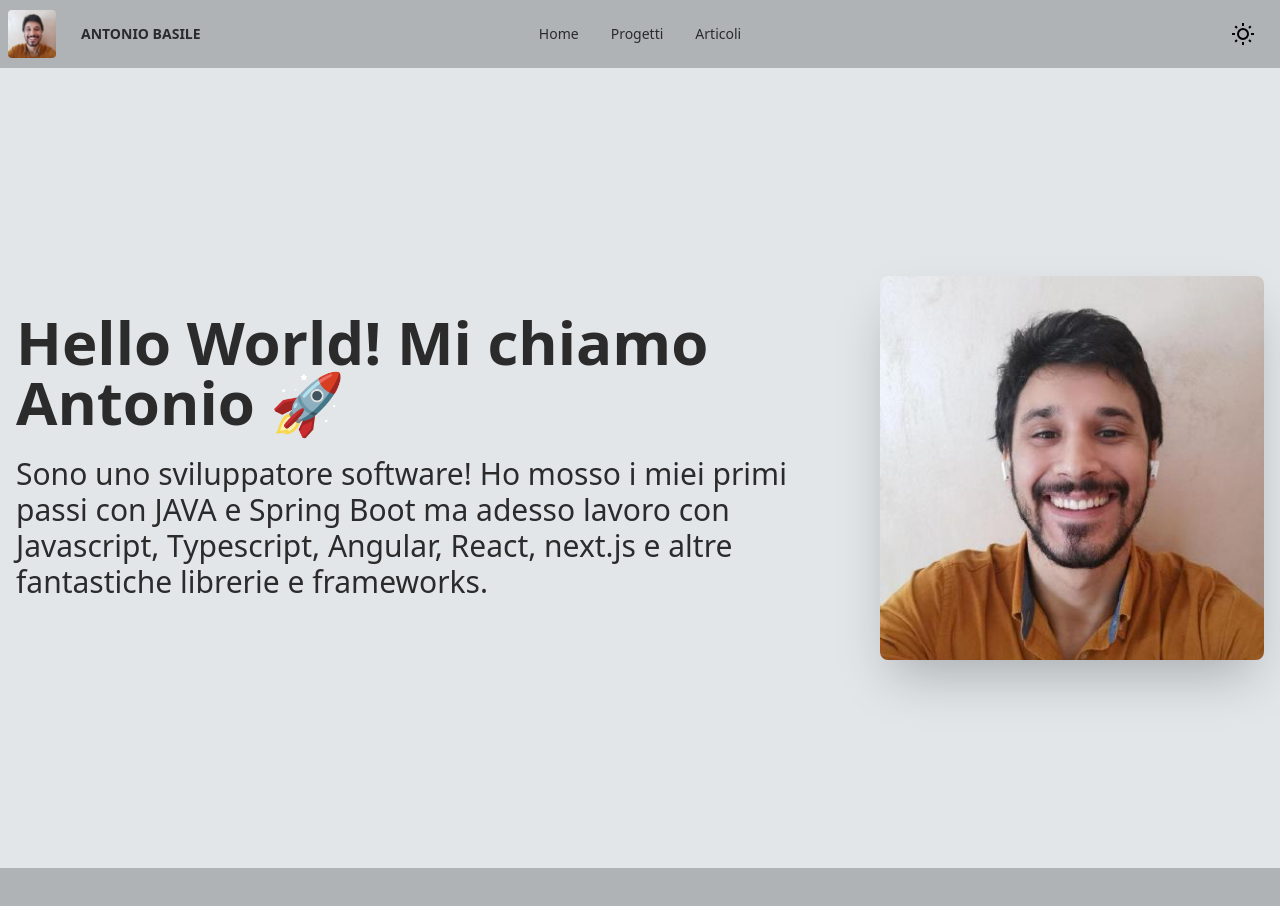
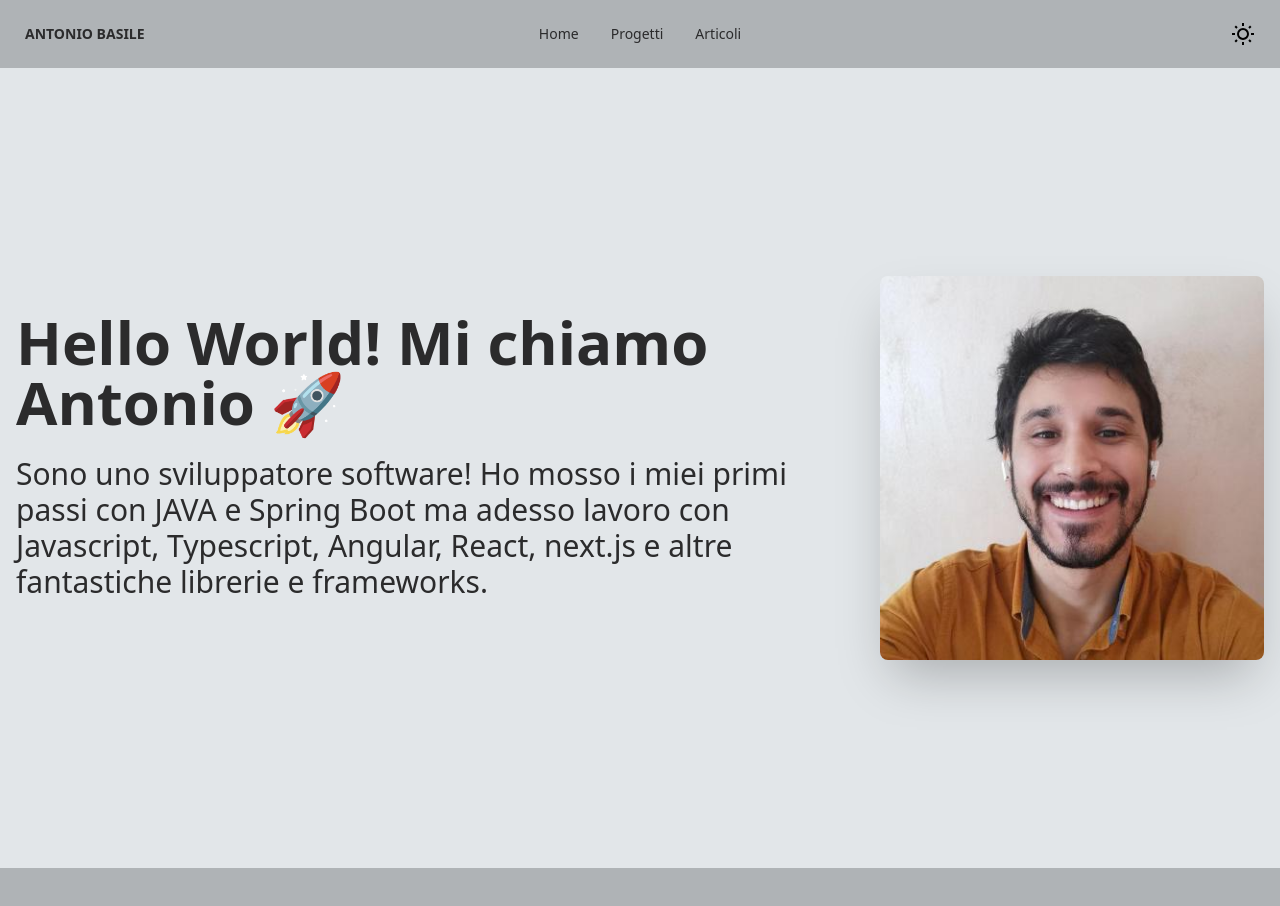
Before and after one commit to black-arm/black-arm-cv, a Next.js app: page / in a window 1280 px wide. Shown: the top 906 px of the page. Built offline with nearby package versions, Linux system fonts and the light colour scheme.

Commit message:
refactor: Navbar removed profile image

```diff
--- a/src/components/smart/navbar/Navbar.tsx
+++ b/src/components/smart/navbar/Navbar.tsx
@@ -1,4 +1,3 @@
-import Image from "next/image";
 import { useEffect, useState } from "react";
 
 export function Navbar() {
@@ -24,11 +23,6 @@ export function Navbar() {
 
     return <div data-testid="navbar" className="navbar bg-base-200">
         <div className="navbar-start">
-            <div className="avatar mr-2">
-                <div className="h-12 w-12 rounded">
-                    <Image width={24} height={24} src='/images/profile.jpeg' alt="profile Image" />
-                </div>
-            </div>
             <a className="btn btn-ghost">Antonio Basile</a>
         </div>
         <div className="navbar-center">
```
